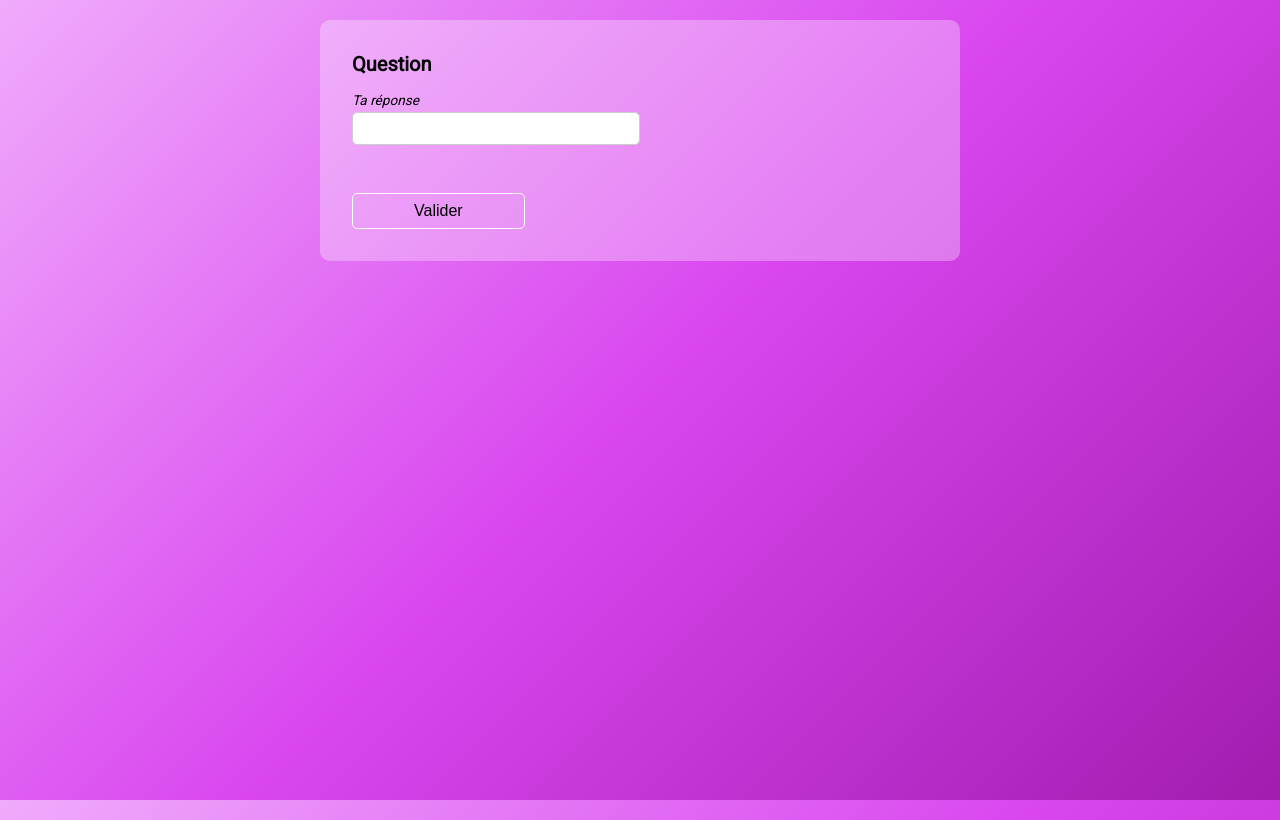
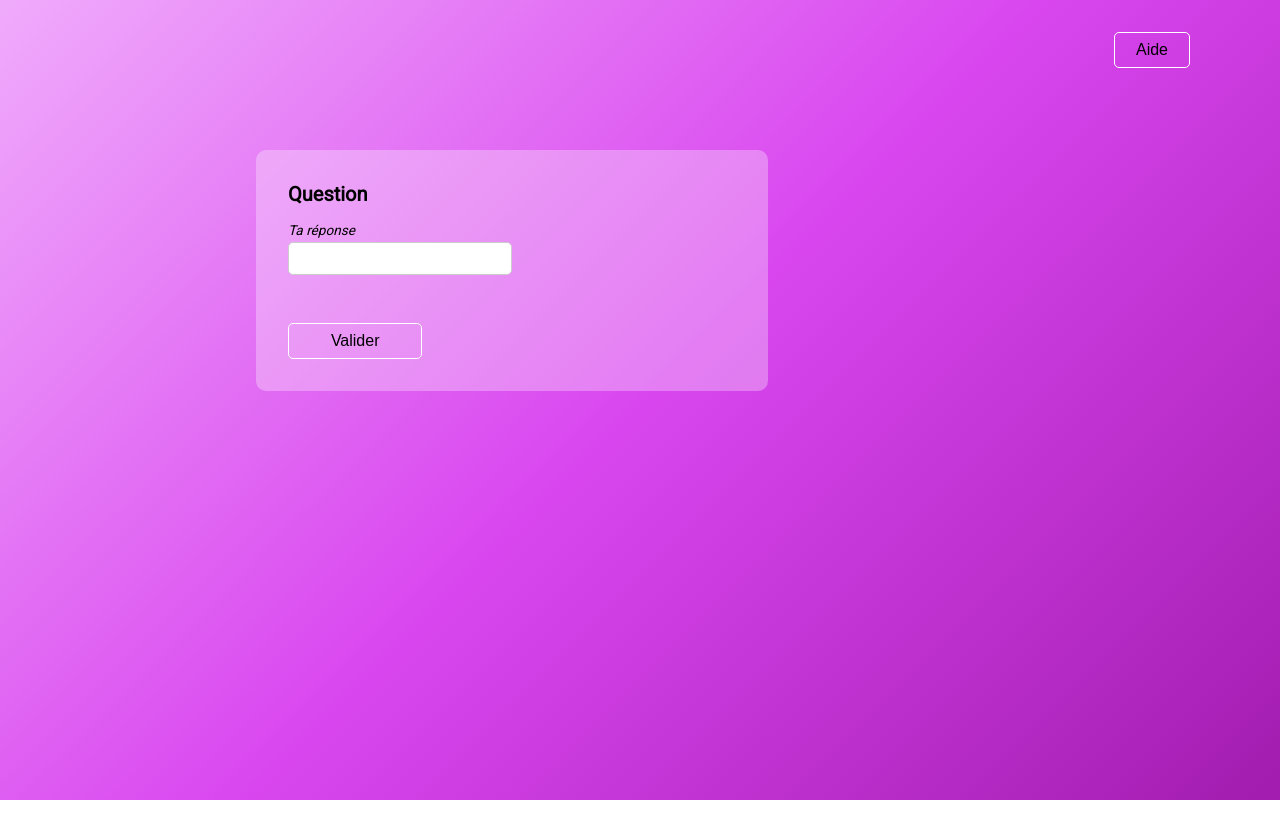
Before and after one commit to MisterWaner/math-game, a React (Vite) app: page /addition in a window 1280 px wide. Built offline with nearby package versions, Linux system fonts and the light colour scheme.

Commit message:
goes on with modifying layout

```diff
--- a/src/components/Card/Card.module.css
+++ b/src/components/Card/Card.module.css
@@ -1,6 +1,6 @@
 .container {
     width: 50%;
-    margin: 0 auto;
+    margin: 50px auto 0 auto;
     padding: 2rem;
     background-color: rgba(255, 255, 255, 0.3);
     border-radius: 10px;
@@ -47,26 +47,3 @@
     justify-content: start;
     align-items: center;
 }
-
-.result {
-    display: block;
-    margin-top: 1rem;
-    background-color: #f5d0fe;
-    padding: 1rem;
-    border-radius: 5px;
-    width: fit-content;
-}
-
-.noResult {
-    display: none;
-}
-
-.correct {
-    color: green;
-    font-weight: bold;
-}
-
-.incorrect {
-    color: red;
-    font-weight: bold;
-}
--- a/src/components/Quizz/Quizz.module.css
+++ b/src/components/Quizz/Quizz.module.css
@@ -1,7 +1,37 @@
 .quizzContainer {
     width: 100%;
+    height: 100%;
+    display: grid;
+    grid-template-rows: 100px 1fr 20%;
+    grid-template-columns: 1fr;
+
+    .quizzHeader {
+        width: 100%;
+        display: grid;
+        grid-template-columns: 1fr 20%;
+
+
+        .titleContainer {
+            display: flex;
+            justify-content: center;
+            align-items: center;
+            width: 100%;
+            h2 {
+                font-size: 2.5rem;
+            }
+        }
+
+        .buttonContainer {
+            display: flex;
+            justify-content: center;
+            align-items: center;
+            width: 100%;
+        }
+    }
+
+    .playgroundContainer {
+        width: 100%;
+        display: grid;
+        grid-template-columns: 1fr 20%;
+    }
 }
-h2 {
-    margin: 20px 0;
-    text-align: center;
-}
--- a/src/components/Quizz/Quizz.tsx
+++ b/src/components/Quizz/Quizz.tsx
@@ -1,16 +1,24 @@
 import styles from "./Quizz.module.css";
 import Card from "../Card/Card";
 import { useQuizzStore } from "../../store/QuizzStore";
-
+import Button from "../Button/Button";
 
 export default function Quizz() {
-
-    const title = useQuizzStore(state => state.title);
+    const title = useQuizzStore((state) => state.title);
 
     return (
         <div className={styles.quizzContainer}>
-            <h2 className={styles.h2}>{title}</h2>
-            <Card/>
+            <div className={styles.quizzHeader}>
+                <div className={styles.titleContainer}>
+                    <h2 className={styles.h2}>{title}</h2>
+                </div>
+                <div className={styles.buttonContainer}>
+                    <Button title="Aide" onClick={() => {}} />
+                </div>
+            </div>
+            <div className={styles.playgroundContainer}>
+                <Card />
+            </div>
         </div>
     );
 }
--- a/src/pages/Home.tsx
+++ b/src/pages/Home.tsx
@@ -1,4 +1,4 @@
-import Menu from "../components/ButtonList/Menu";
+import Menu from "../components/Menu/Menu";
 
 export default function Home() {
     return (
```
Also changed, not shown: src/pages/Addition.tsx (+6 -7 lines), src/components/Menu/Menu.module.css (renamed from src/components/ButtonList/Menu.module.css), src/components/Menu/Menu.tsx (renamed from src/components/ButtonList/Menu.tsx).
